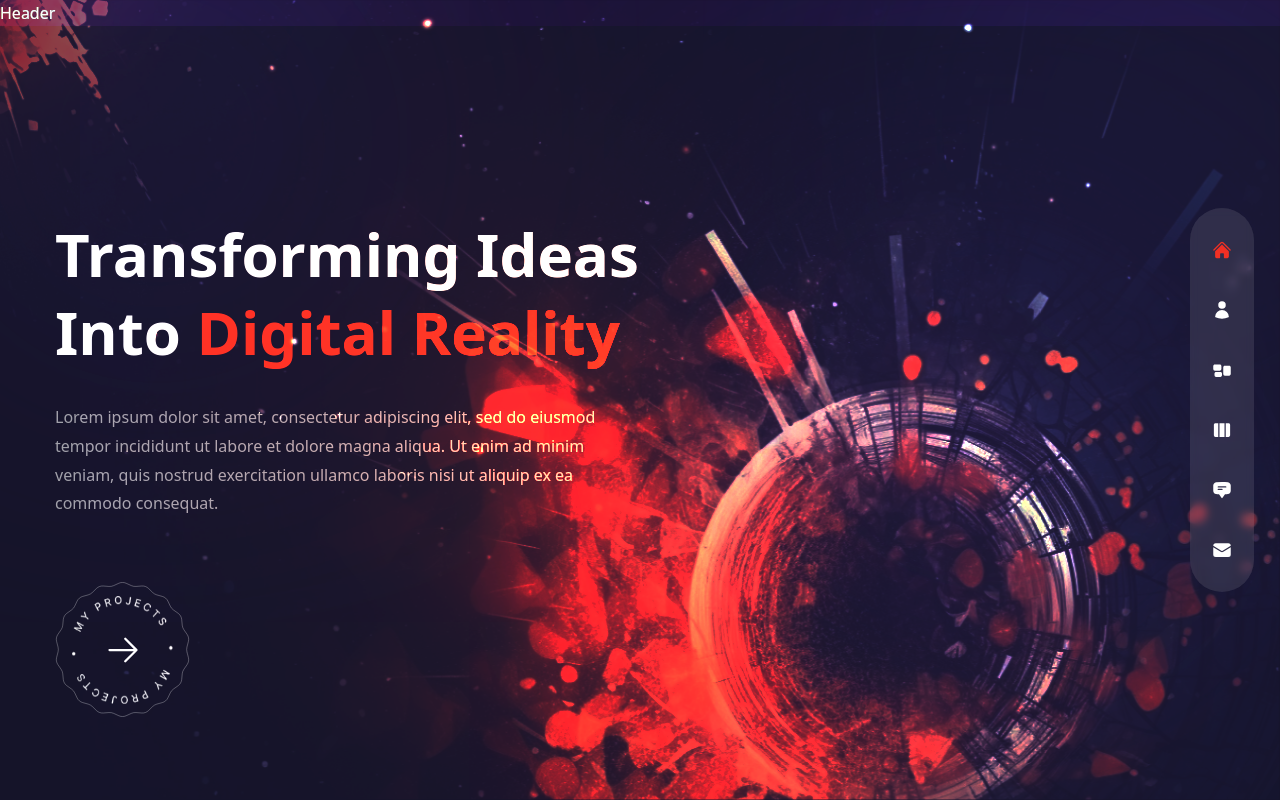
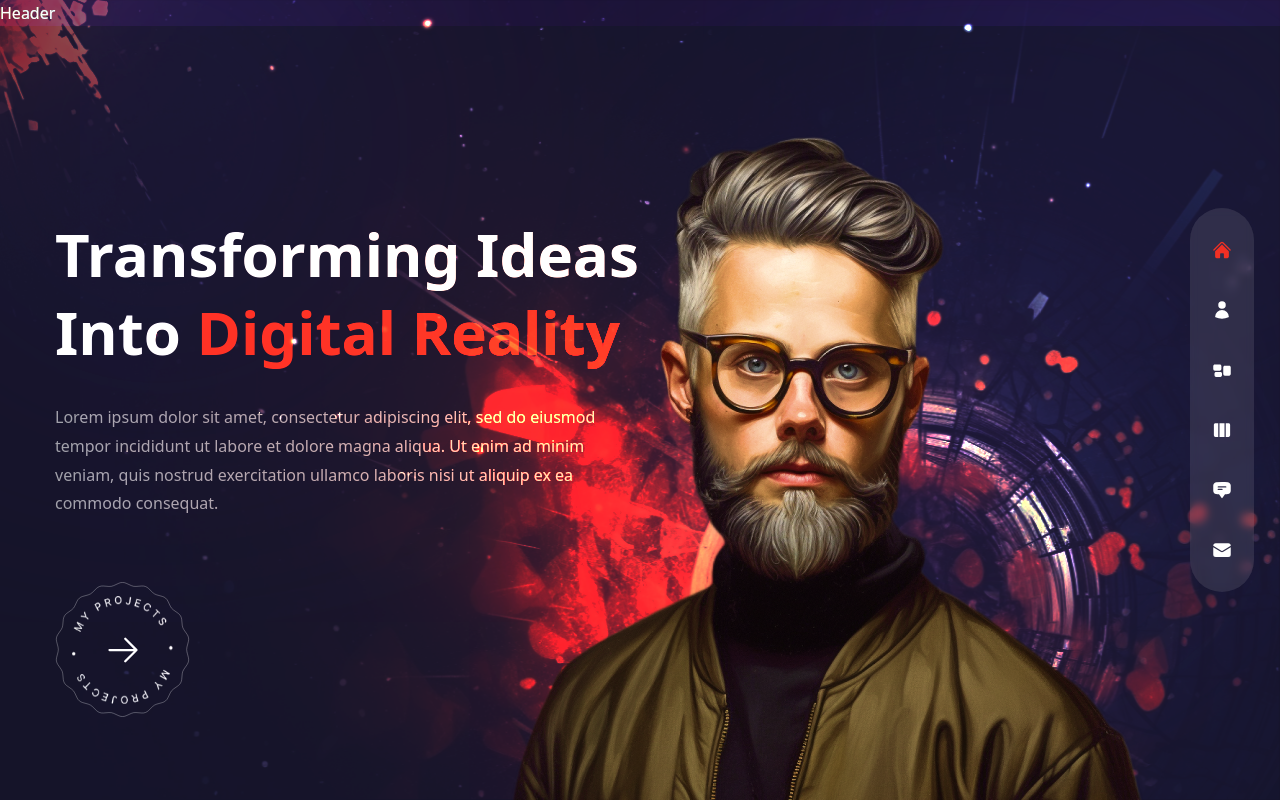
Before and after one commit to 0xayushM/portfolio-main, a Next.js app: page / in a window 1280 px wide. Built offline with nearby package versions, Linux system fonts and the light colour scheme.

Commit message:
feat:created avatar for background

```diff
--- a/components/Avatar.js
+++ b/components/Avatar.js
@@ -1,5 +1,17 @@
+import Image from "next/image";
+
 const Avatar = () => {
-  return <div>Avatar</div>;
+  return (
+    <div className="hidden xl:flex xl:max-w-none">
+      <Image
+        src={'/avatar.png'}
+        width={737}
+        height={678}
+        alt=''
+        className="translate-z-0 w-full h-full"
+      />
+    </div>
+  )
 };
 
 export default Avatar;
--- a/pages/index.js
+++ b/pages/index.js
@@ -46,6 +46,17 @@ const Home = () => {
       <div className="w-[1200px] h-full absolute right-0 bottom-0">
         <div className="bg-none xl:bg-explosion xl:bg-cover xl:bg-right xl:bg-no-repeat w-full h-full absolute mix-blend-color-dodge translate-z-0"></div>
       </div>
+      <div>Particles</div>
+      <motion.div
+        variants={fadeIn('up',0.5)}
+        initial='hidden'
+        animate='show'
+        exit='hidden'
+        transition={{duration:1,ease:'easeInOut'}}
+        className="w-full h-full max-w-[737px] max-h-[678px] absolute -bottom-32 lg:bottom-0 lg:right-[8%]"
+      >
+        <Avatar/>
+      </motion.div>
     </div>
   )
 };
```
